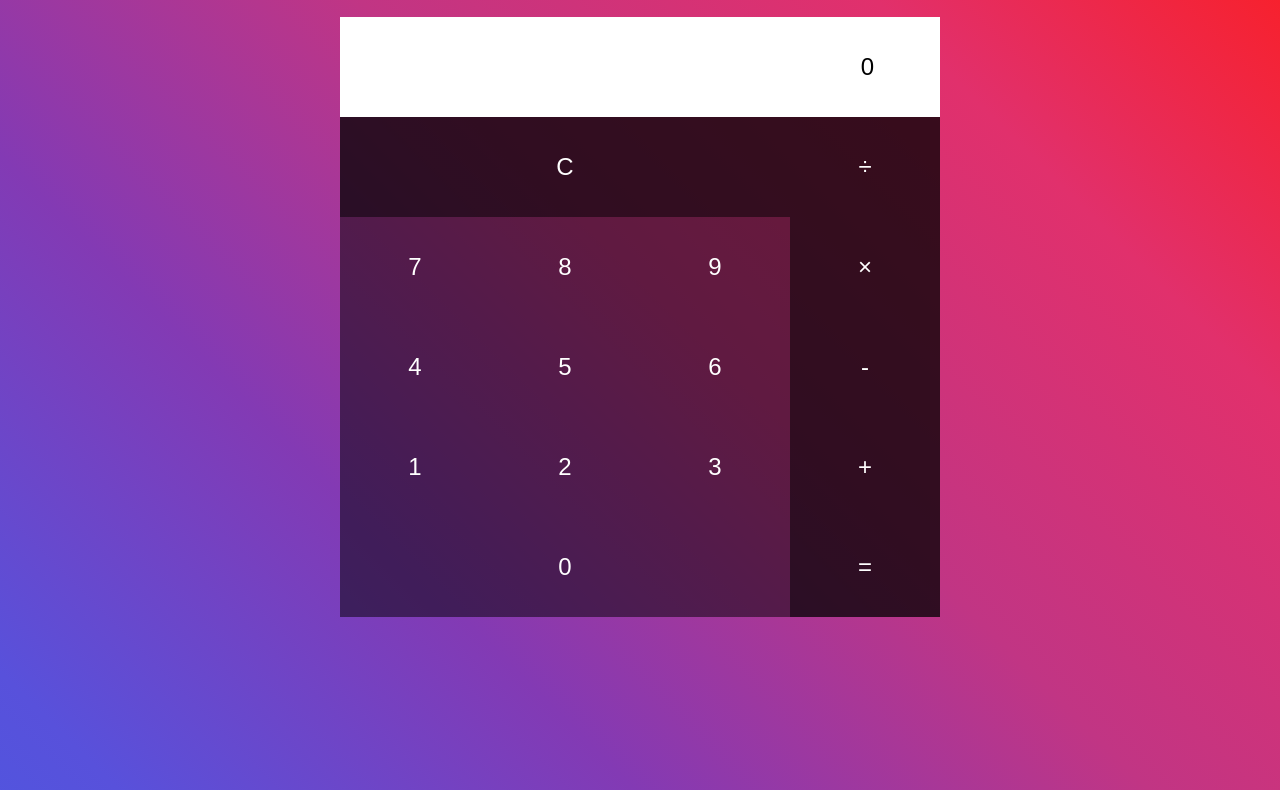
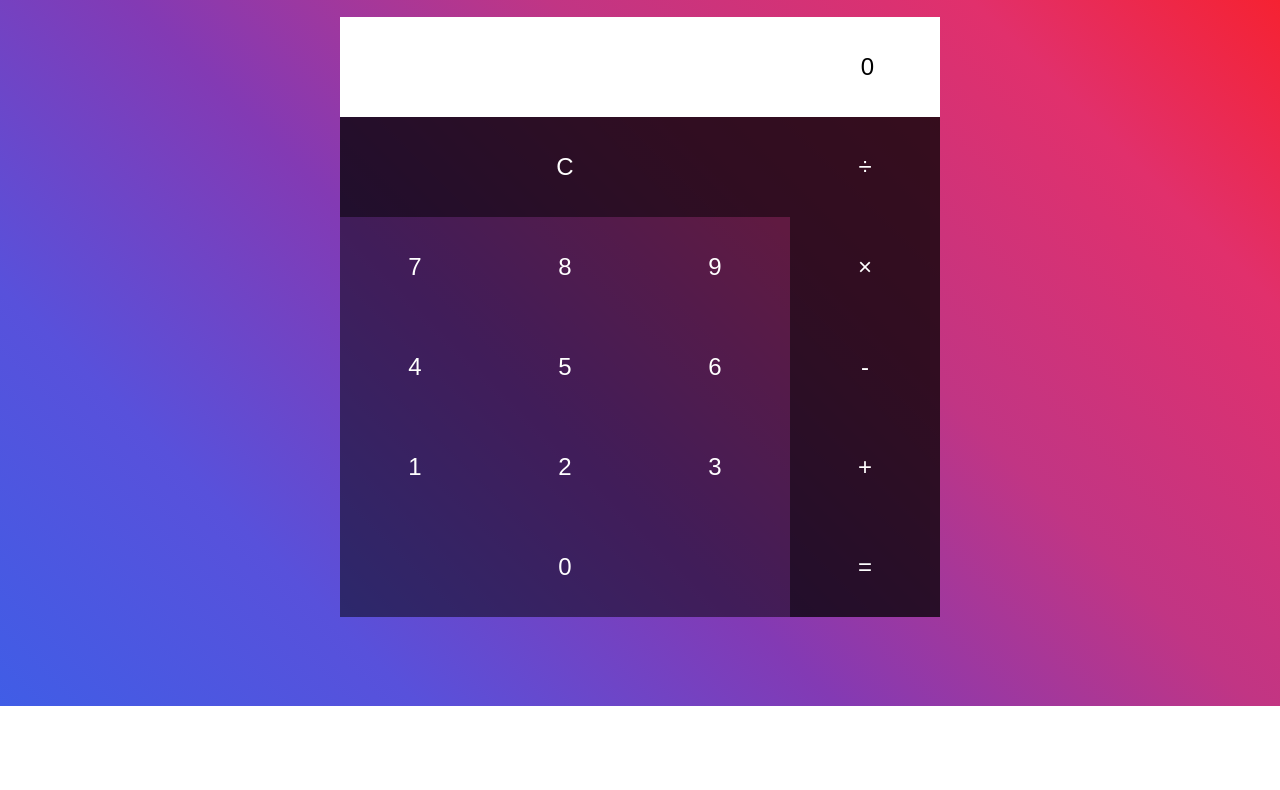
Before and after one commit to hauptdigital/redesigned-calculator, a website: page index.html in a window 1280 px wide. Shown: the part 110-900 px from the top of the page. After the commit the page ends 816 px from the top, so only its background shows below. Drawn offline with nearby package versions, Linux system fonts and the light colour scheme; files that its build step writes are made by us from their sources.

Commit message:
Correct height of body

```diff
--- a/src/_base.scss
+++ b/src/_base.scss
@@ -14,7 +14,7 @@ body {
     #e1306c,
     #fd1d1d
   );
-  height: 100vw;
+  height: 100vh;
   font-family: Arial, Helvetica, sans-serif;
 }
 
```
